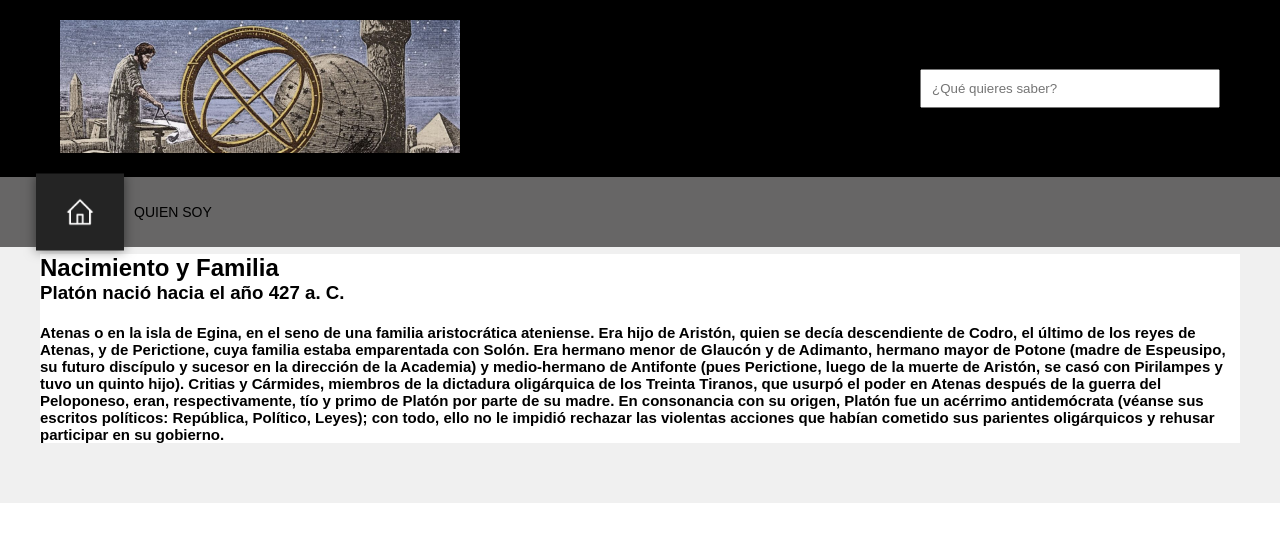
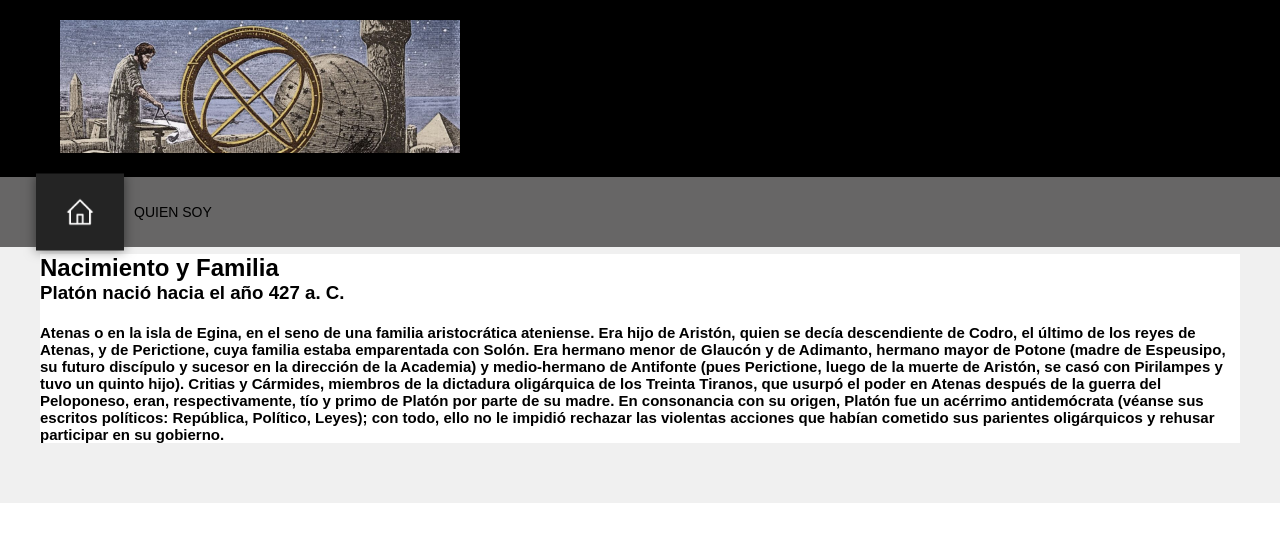
Before and after one commit to pabliweber/Platonto, a plain HTML site: page Nacimiento_Y_Familia.html in a window 1280 px wide. Drawn offline with Linux system fonts and the light colour scheme; a web font is replaced by a local one.

Commit message:
Update Nacimiento_Y_Familia.html

```diff
--- a/Nacimiento_Y_Familia.html
+++ b/Nacimiento_Y_Familia.html
@@ -14,9 +14,6 @@
             <div class="logo">
                 <img src="/img/reloj.jpg" alt="">
             </div>
-             <div class="search">
-                 <input type="searcht" placeholder="¿Qué quieres saber?">
-             </div>
         </div>
         <div class="container__menu">
 
```
